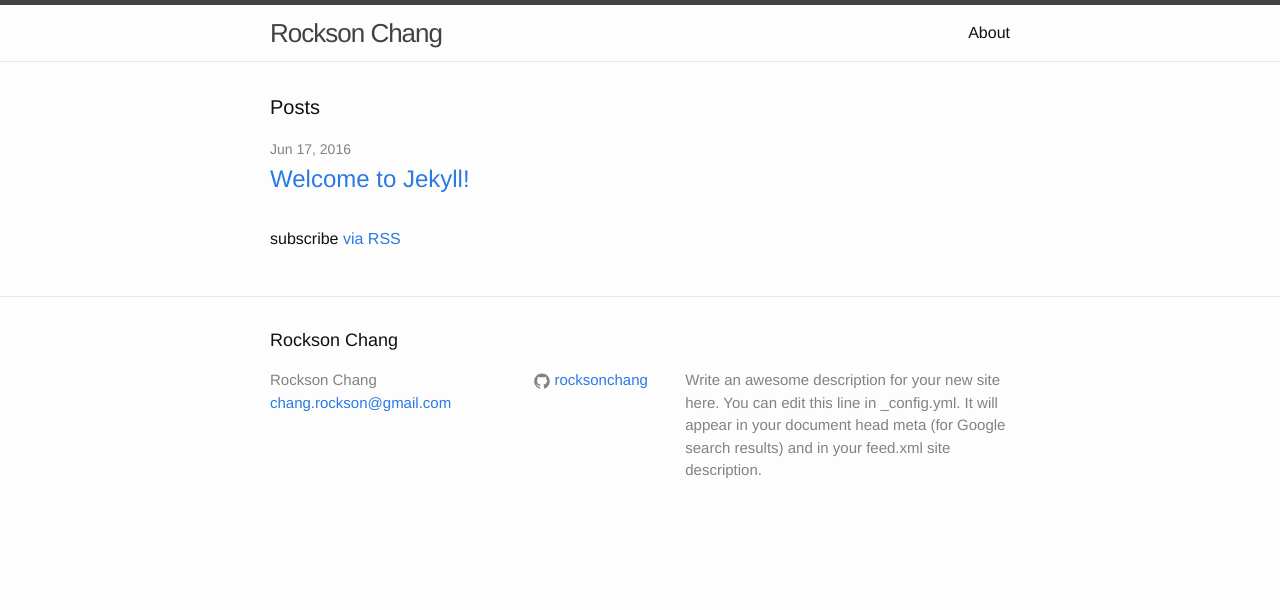
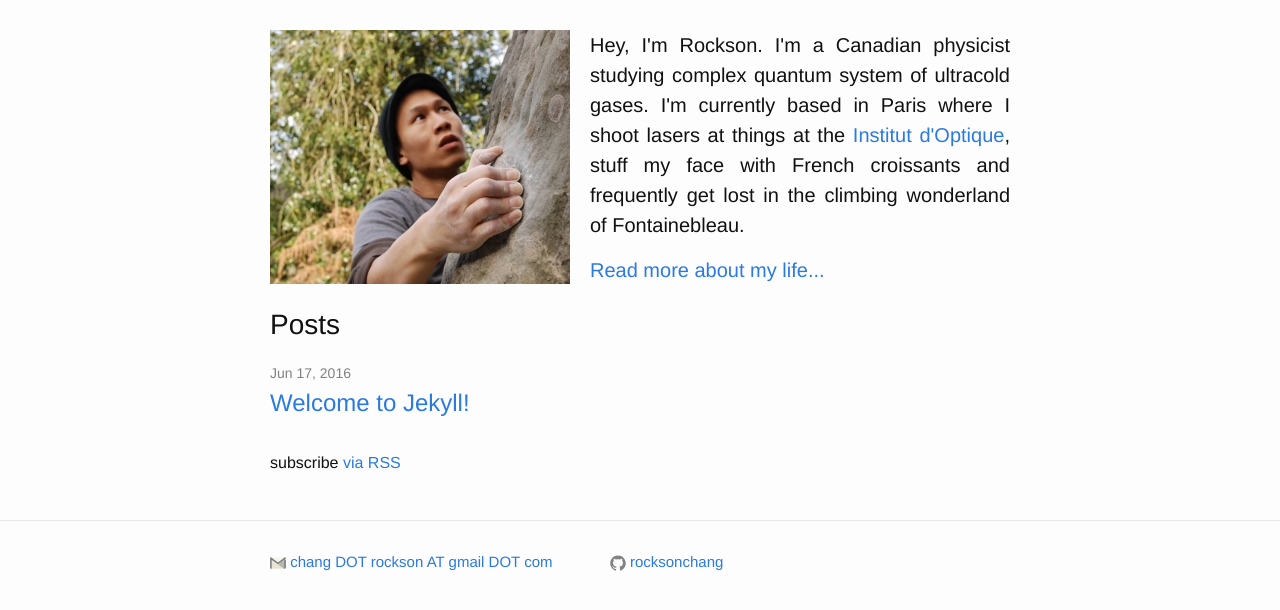
Before and after one commit to rocksonchang/rocksonchang.github.io, a Jekyll site: the page built from index.html, in a window 1280 px wide. Shown: the top 610 px of the page. Built offline with Jekyll 4.4.1, drawn with Linux system fonts in a browser that asks for light colours.

Commit message:
Start filling it in

```diff
--- a/_config.yml
+++ b/_config.yml
@@ -7,7 +7,8 @@
 
 # Site settings
 title: Rockson Chang
-email: chang.rockson@gmail.com
+#email: chang DOT rockson AT gmail DOT com
+email: chang DOT rockson AT gmail DOT com
 description: > # this means to ignore newlines until "baseurl:"
   Write an awesome description for your new site here. You can edit this
   line in _config.yml. It will appear in your document head meta (for
@@ -16,6 +17,7 @@ baseurl: "" # the subpath of your site, e.g. /blog
 url: "https://rocksonchang.github.io" # the base hostname & protocol for your site
 #twitter_username: jekyllrb
 github_username:  rocksonchang
+cv: RC_CV_160615
 
 # Build settings
 markdown: kramdown
--- a/_includes/footer.html
+++ b/_includes/footer.html
@@ -2,18 +2,25 @@
 
   <div class="wrapper">
 
-    <h2 class="footer-heading">{{ site.title }}</h2>
+    <!--<h2 class="footer-heading">{{ site.title }}</h2>-->
+    <div class="footer-col-wrapper">
 
-    <div class="footer-col-wrapper">
       <div class="footer-col footer-col-1">
-        <ul class="contact-list">
-          <li>{{ site.title }}</li>
-          <li><a href="mailto:{{ site.email }}">{{ site.email }}</a></li>
+        <ul class="social-media-list">
+
+          {% if site.email %}
+          <li>
+            {% include icon-gmail.html username=site.email %}
+          </li>
+          {% endif %}
+
         </ul>
       </div>
 
       <div class="footer-col footer-col-2">
         <ul class="social-media-list">
+
+
           {% if site.github_username %}
           <li>
             {% include icon-github.html username=site.github_username %}
@@ -27,10 +34,11 @@
           {% endif %}
         </ul>
       </div>
-
+      <!--
       <div class="footer-col footer-col-3">
         <p>{{ site.description }}</p>
       </div>
+      -->
     </div>
 
   </div>
--- a/_includes/header.html
+++ b/_includes/header.html
@@ -14,11 +14,16 @@
       </a>
 
       <div class="trigger">
+      <a class="page-link" href="/about">About</a>
+      <a class="page-link" href="/projects">Projects</a>
+      <a class="page-link" href="/cv">CV</a>
+      <!--
         {% for my_page in site.pages %}
           {% if my_page.title %}
           <a class="page-link" href="{{ my_page.url | prepend: site.baseurl }}">{{ my_page.title }}</a>
           {% endif %}
         {% endfor %}
+        -->
       </div>
     </nav>
 
--- /dev/null
+++ b/_includes/icon-gmail.html
@@ -0,0 +1 @@
+<a href="mailto:{{ include.username }}"><span class="icon icon--gmail">{% include icon-gmail.svg %}</span><span class="username">{{ include.username }}</span></a>
--- a/_layouts/default.html
+++ b/_layouts/default.html
@@ -5,7 +5,7 @@
 
   <body>
 
-    {% include header.html %}
+
 
     <div class="page-content">
       <div class="wrapper">
--- a/_sass/_layout.scss
+++ b/_sass/_layout.scss
@@ -127,8 +127,8 @@
 }
 
 .footer-col-1 {
-    width: -webkit-calc(35% - (#{$spacing-unit} / 2));
-    width:         calc(35% - (#{$spacing-unit} / 2));
+    width: -webkit-calc(45% - (#{$spacing-unit} / 2));
+    width:         calc(45% - (#{$spacing-unit} / 2));
 }
 
 .footer-col-2 {
--- a/index.html
+++ b/index.html
@@ -3,8 +3,18 @@ layout: default
 ---
 
 <div class="home">
+  <div class="intro">
+    <p align="justify" style="font-size:20px">
+    <img src="assets/Profile1-300x254.jpg" class="left" border="0" style="float: left; padding: 0 20px 20px 0; width:300px;height:254px;" />
+    Hey, I'm Rockson.  I'm a Canadian physicist studying complex quantum system of ultracold gases.  I'm currently based in Paris where I shoot lasers at things at the <a href="https://www.lcf.institutoptique.fr/Groupes-de-recherche/Optique-atomique/Experiences/Lattice-Gases">Institut d'Optique</a>, stuff my face with French croissants and frequently get lost in the climbing wonderland of Fontainebleau.
+    </p>
+    <p style="font-size:20px"> <a href="/about">Read more about my life...</a> </p>
+  </div>
 
-  <h1 class="page-heading">Posts</h1>
+  <div style="clear:both;"></div>
+
+  <div>
+  <h1 class="page-heading" style="font-size:28px">Posts</h1>
 
   <ul class="post-list">
     {% for post in site.posts %}
@@ -17,7 +27,9 @@ layout: default
       </li>
     {% endfor %}
   </ul>
+  </div>
 
+  <div style="clear:both;"></div>
   <p class="rss-subscribe">subscribe <a href="{{ "/feed.xml" | prepend: site.baseurl }}">via RSS</a></p>
 
 </div>
```
Also changed, not shown: cv.md (added, +8 -0 lines), projects.md (added, +19 -0 lines), projects/effective-mass.html (added, +17 -0 lines), _includes/Marcus-Roberto-Google-Play-Gmail.ico (added), _includes/icon-gmail.svg (added), assets/Profile1-300x254.jpg (added), assets/Profile2-328x471.jpg (added), assets/running-on-water-320x180.gif (added), 1 other file.
